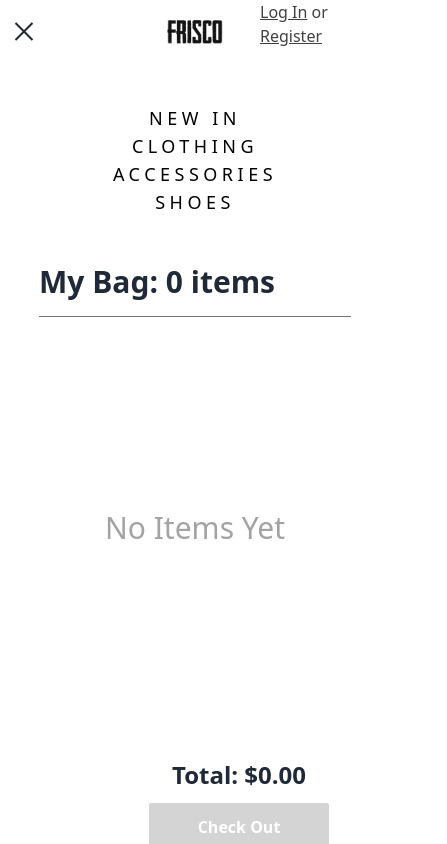
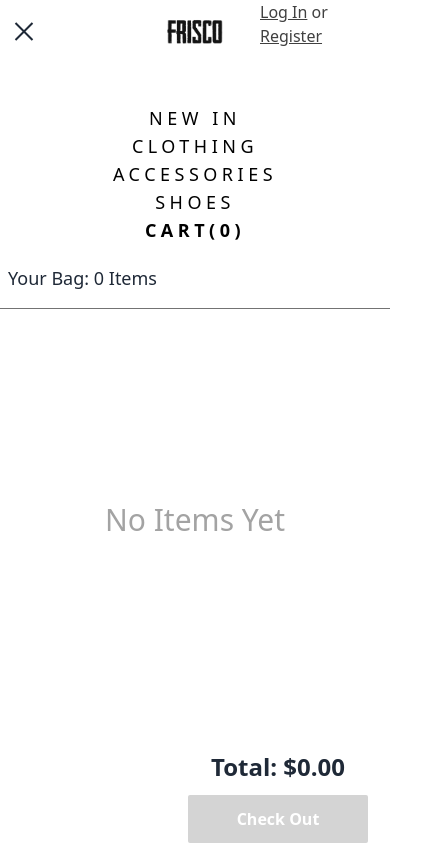
Before and after one commit to losandies/frisco-ecommerce, a React (Vite) app in the folder client/: page /cart in a window 390 px wide. Both pictures are taken after a click on the button 24 px from the left and 32 px from the top of the page. Shown: the top 844 px of the page, 447 px wide, since content can reach past the window. Built offline with nearby package versions, Linux system fonts and the light colour scheme.

Commit message:
added responsiveness to shopping cart

```diff
--- a/client/src/components/cart/CartItem.jsx
+++ b/client/src/components/cart/CartItem.jsx
@@ -13,30 +13,31 @@ const CartItem = ({ item }) => {
     const dispatch = useDispatch();
 
     return (
-        <div className="mt-6  h-auto w-full flex flex-col">
-            <div className="w-full px-4 flex items-center justify-around">
+        <div className="mt-6 h-auto w-full flex flex-col overflow-x-hidden">
+            <div className="w-full md:px-4 flex items-center justify-around">
                 <div className="name-pricing flex items-center justify-center">
                     <img
                         src={`../src/assets/${item.imgPath}`}
                         alt=""
-                        className="w-28 rounded-sm"
+                        className="w-12 md:w-28 rounded-sm"
                     />
-                    <div className="ml-4 min-w-[180px]">
-                        <h1 className="text-lg">{item.name}</h1>
-                        <h1 className="text-sm">{item.brand}</h1>
+                    <div className="ml-4 w-2/5 md:min-w-[180px] max-w-[100px]">
+                        <h1 className="text-[11px] md:text-lg">{item.name}</h1>
+                        <h1 className="text-[8px] md:text-sm">{item.brand}</h1>
                     </div>
                 </div>
-                <div>
-                    <h3 className="text-xs w-5 font-semibold uppercase">
+                <div className="w-1/5 flex justify-center">
+                    <h3 className="text-[10px] md:text-xs font-semibold uppercase max-w-32">
                         {item.size}
                     </h3>
                 </div>
-                <div className="tabular-nums">
+                <div className="tabular-nums w-1/5 flex justify-center">
                     <h3 className="text-xs text-neutral-500">
                         ${(item.price * item.quantity).toFixed(2)}
                     </h3>
                 </div>
-                <div className="w-[6.25rem] h-10 border-black border-[1px] flex justify-around rounded-lg">
+                <div className="w-1/5 flex justify-center">
+                    <div className="w-[4rem] h-6 md:w-[6.25rem] md:h-10 border-black border-[1px] flex justify-around items-center rounded-lg">
                         <button
                             className={item.quantity === 1 ? "disabled" : null}
                             onClick={() => dispatch(decreaseItemQuantity(item))}
@@ -44,7 +45,7 @@ const CartItem = ({ item }) => {
                             -
                         </button>
                         <input
-                        className="text-center caret-transparent cursor-default w-5"
+                            className="text-center caret-transparent cursor-default h-[22px] w-[10px] md:w-5"
                             type="number"
                             value={item ? item.quantity : selectedQuantity}
                             min="1"
@@ -58,12 +59,16 @@ const CartItem = ({ item }) => {
                             +
                         </button>
                     </div>
+                </div>
+
+                <div className="w-1/5 flex justify-center">
                     <button
-                    className="h-10 w-12 rounded-sm bg-black text-white hover:text-red-500"
+                        className="h-6 w-8 md:h-10 md:w-12 rounded-sm bg-black text-white hover:text-red-500"
                         onClick={() => dispatch(removeFromCart(item))}
                     >
                         ✕
                     </button>
+                </div>
             </div>
             <ItemDivider />
         </div>
--- a/client/src/components/cart/ShoppingCart.jsx
+++ b/client/src/components/cart/ShoppingCart.jsx
@@ -35,11 +35,11 @@ const ShoppingCart = () => {
     };
 
     return (
-        <div className="w-full h-full flex justify-center">
-            <div className="md:mt-[3.8rem] w-[80%] max-w-[1300px] h-auto">
+        <div className="w-full h-full flex justify-center overflow-x-hidden">
+            <div className="md:mt-[3.8rem] w-full md:w-[80%] max-w-[1300px] h-auto">
                 <div className="title">
-                    <h1 className="text-3xl font-bold">
-                        My Bag: {amountOfItems} items
+                    <h1 className="text-lg pl-2 md:text-left md:text-3xl md:font-bold">
+                        Your Bag: {amountOfItems} Items
                     </h1>
                     <ItemDivider />
                 </div>
--- a/client/src/components/navbar/NavBar.jsx
+++ b/client/src/components/navbar/NavBar.jsx
@@ -94,6 +94,7 @@ const NavBar = ({ loggedIn }) => {
                                         ? "text-center tracking-[.25em] flex w-full flex-col"
                                         : "hidden"
                                 }`}
+                                onClick={() => dispatch(toggleMenu())}
                             >
                                 new in
                             </Link>
@@ -115,6 +116,17 @@ const NavBar = ({ loggedIn }) => {
                                 sub2="sneakers"
                                 sub3="boots"
                             />
+                            <Link
+                                to="/cart"
+                                className={`${
+                                    menuOpen
+                                        ? "text-center tracking-[.25em] flex font-bold w-full flex-col"
+                                        : "hidden"
+                                }`}
+                                onClick={() => dispatch(toggleMenu())}
+                            >
+                                cart({amountOfItems})
+                            </Link>
                         </ul>
                     </div>
                 </nav>
--- a/client/src/pages/Cart.jsx
+++ b/client/src/pages/Cart.jsx
@@ -21,7 +21,7 @@ const Cart = () => {
     }, [amountOfItems]);
 
     return (
-        <div className="flex flex-col min-h-[100vh] w-full relative">
+        <div className="flex flex-col min-h-[100vh] w-full relative overflow-x-hidden">
             <div className="content-wrap pb-[195px]">
                 <NavBar />
                 <div className="h-[80%] w-full flex">
```
Lines whose indentation alone changed are shown as unchanged.
